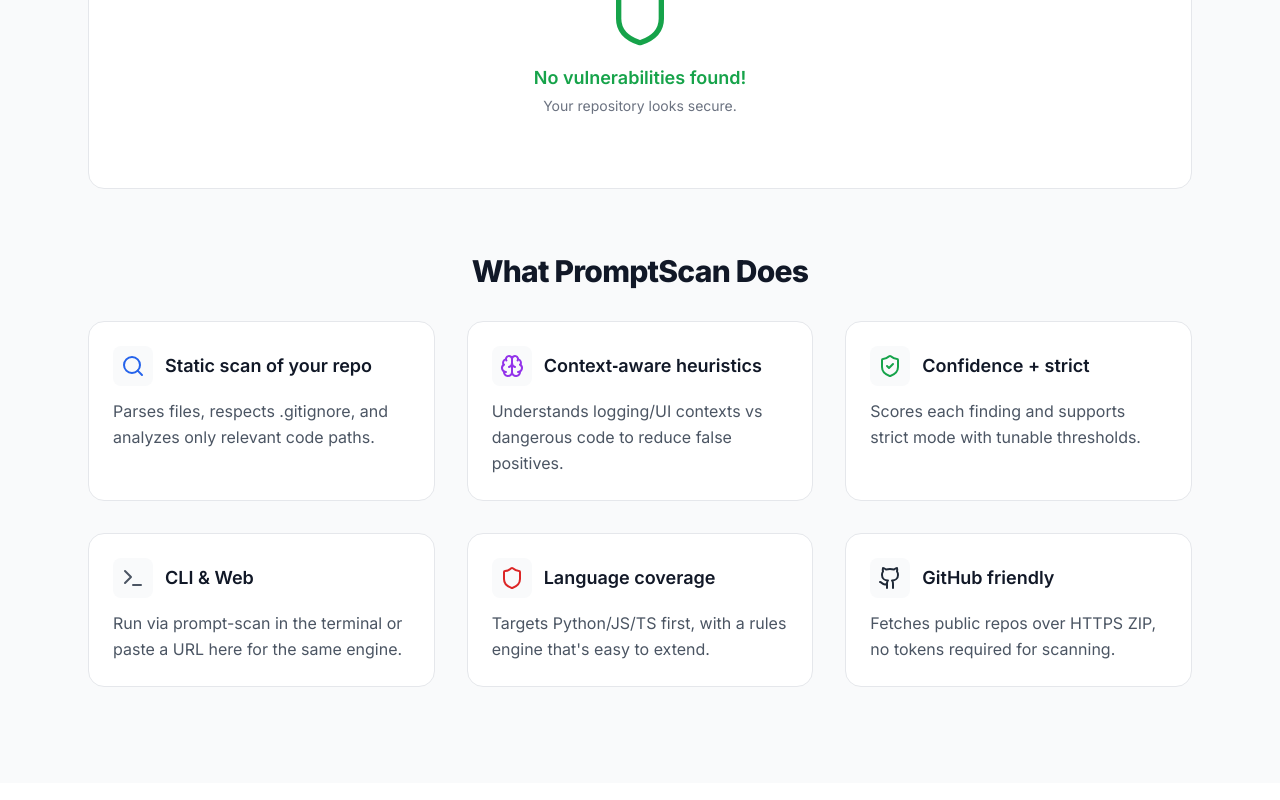
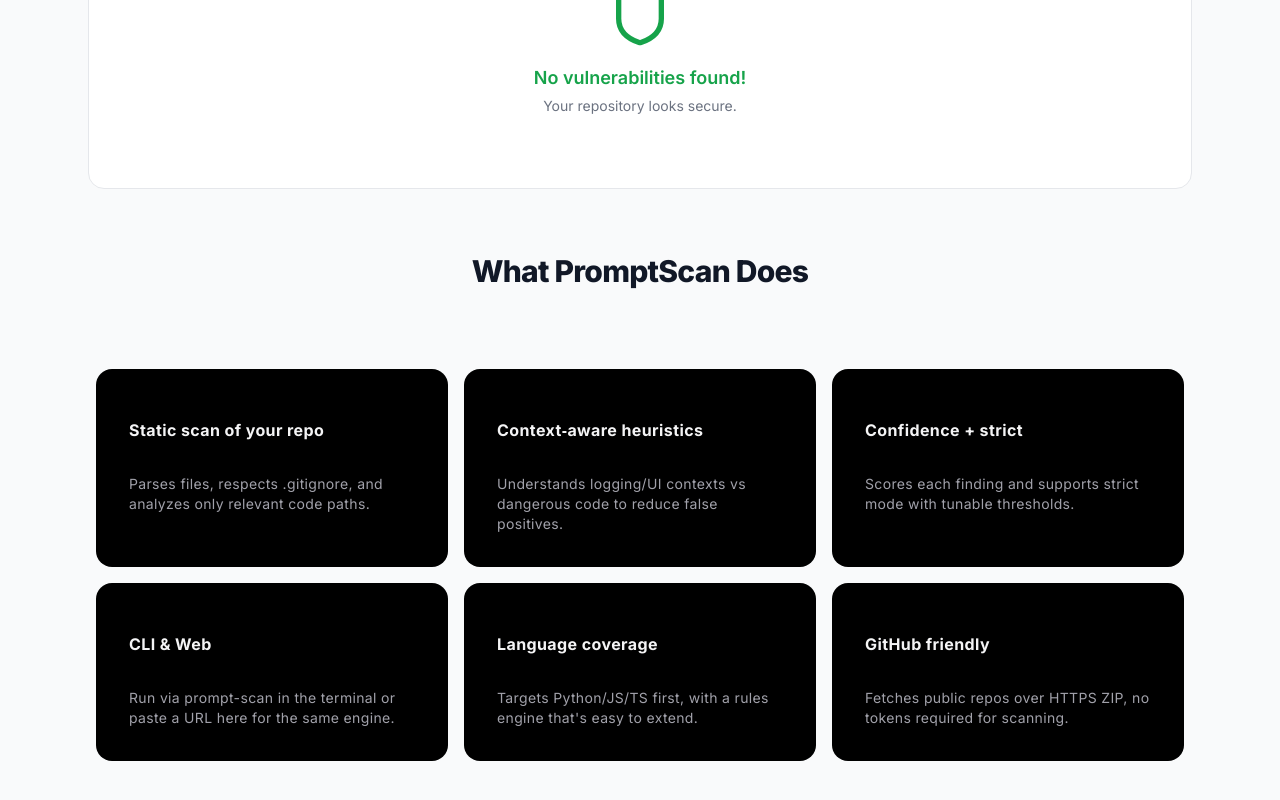
Before and after one commit to shreyjain11/prompt-injection-scanner, a Next.js app: page / in a window 1280 px wide. Shown: the part 1546-2346 px from the top of the page. Built offline with nearby package versions, Linux system fonts and the light colour scheme.

Commit message:
feat: remove all hover lift effects and add smooth HoverEffect cards for professional look

```diff
--- a/app/page.tsx
+++ b/app/page.tsx
@@ -5,6 +5,7 @@ import { Button } from '@/components/ui/button';
 import { Input } from '@/components/ui/input';
 import { Shield, Github, Search, Brain, ShieldCheck, Terminal, BarChart3, AlertTriangle, CheckCircle, Clock, Activity, Folder, AlertCircle, XCircle, Minus } from 'lucide-react';
 import { AuroraBackground } from '@/components/ui/aurora-background';
+import { HoverEffect } from '@/components/ui/card-hover-effect';
 
 type Finding = {
   severity?: string;
@@ -269,7 +270,7 @@ export default function HomePage() {
 
                       <div className="grid gap-4">
                         {items.map((it, i) => (
-                          <div key={i} className="border border-gray-200 rounded-xl p-4 hover:shadow-md transition-shadow bg-gray-50">
+                          <div key={i} className="border border-gray-200 dark:border-gray-600 rounded-xl p-4 bg-gray-50 dark:bg-gray-700">
                             <div className="flex items-start justify-between gap-4">
                               <div className="flex-1 min-w-0">
                                 <div className="flex items-center gap-2 mb-2">
@@ -282,8 +283,8 @@ export default function HomePage() {
                                     </span>
                                   )}
                                 </div>
-                                <p className="text-sm text-gray-800 leading-relaxed">{it.message}</p>
-                                <div className="flex items-center gap-1 text-xs text-gray-500 mt-2 font-mono truncate" title={it.file}>
+                                <p className="text-sm text-gray-800 dark:text-gray-200 leading-relaxed">{it.message}</p>
+                                <div className="flex items-center gap-1 text-xs text-gray-500 dark:text-gray-400 mt-2 font-mono truncate" title={it.file}>
                                   <Folder className="w-3 h-3 flex-shrink-0" />
                                   <span className="truncate">{it.file}</span>
                                 </div>
@@ -301,17 +302,43 @@ export default function HomePage() {
         </div>
       </section>
 
-      {/* What it does - info cards */}
+      {/* What it does - hover effect cards */}
       <section className="mx-auto max-w-6xl px-6 pb-24">
         <h2 className="text-3xl font-extrabold tracking-tight mb-8 text-center text-gray-900 dark:text-white">What PromptScan Does</h2>
-        <div className="grid grid-cols-1 md:grid-cols-3 gap-8">
-          <InfoCard icon={<Search className="w-6 h-6 text-blue-600"/>} title="Static scan of your repo" desc="Parses files, respects .gitignore, and analyzes only relevant code paths."/>
-          <InfoCard icon={<Brain className="w-6 h-6 text-purple-600"/>} title="Context‑aware heuristics" desc="Understands logging/UI contexts vs dangerous code to reduce false positives."/>
-          <InfoCard icon={<ShieldCheck className="w-6 h-6 text-green-600"/>} title="Confidence + strict" desc="Scores each finding and supports strict mode with tunable thresholds."/>
-          <InfoCard icon={<Terminal className="w-6 h-6 text-gray-600"/>} title="CLI & Web" desc="Run via prompt-scan in the terminal or paste a URL here for the same engine."/>
-          <InfoCard icon={<Shield className="w-6 h-6 text-red-600"/>} title="Language coverage" desc="Targets Python/JS/TS first, with a rules engine that's easy to extend."/>
-          <InfoCard icon={<Github className="w-6 h-6 text-gray-800"/>} title="GitHub friendly" desc="Fetches public repos over HTTPS ZIP, no tokens required for scanning."/>
-        </div>
+        <HoverEffect
+          items={[
+            {
+              title: "Static scan of your repo",
+              description: "Parses files, respects .gitignore, and analyzes only relevant code paths.",
+              link: "#"
+            },
+            {
+              title: "Context‑aware heuristics",
+              description: "Understands logging/UI contexts vs dangerous code to reduce false positives.",
+              link: "#"
+            },
+            {
+              title: "Confidence + strict",
+              description: "Scores each finding and supports strict mode with tunable thresholds.",
+              link: "#"
+            },
+            {
+              title: "CLI & Web",
+              description: "Run via prompt-scan in the terminal or paste a URL here for the same engine.",
+              link: "#"
+            },
+            {
+              title: "Language coverage",
+              description: "Targets Python/JS/TS first, with a rules engine that's easy to extend.",
+              link: "#"
+            },
+            {
+              title: "GitHub friendly",
+              description: "Fetches public repos over HTTPS ZIP, no tokens required for scanning.",
+              link: "#"
+            }
+          ]}
+        />
       </section>
     </main>
     </div>
@@ -320,7 +347,7 @@ export default function HomePage() {
 
 function StatCard({ icon, label, value, subtitle }: { icon: React.ReactNode; label: string; value: string; subtitle: string }) {
   return (
-    <div className="border border-gray-200 dark:border-gray-600 bg-gray-50 dark:bg-gray-700 p-4 text-center rounded-xl hover:shadow-md transition-shadow">
+    <div className="border border-gray-200 dark:border-gray-600 bg-gray-50 dark:bg-gray-700 p-4 text-center rounded-xl">
       <div className="flex justify-center mb-3">{icon}</div>
       <div className="text-xs uppercase font-semibold text-gray-600 dark:text-gray-300 mb-1">{label}</div>
       <div className="text-2xl font-extrabold text-gray-900 dark:text-white">{value}</div>
@@ -328,17 +355,3 @@ function StatCard({ icon, label, value, subtitle }: { icon: React.ReactNode; lab
     </div>
   );
 }
-
-function InfoCard({ icon, title, desc }: { icon: React.ReactNode; title: string; desc: string }) {
-  return (
-    <div className="border border-gray-200 dark:border-gray-700 bg-white dark:bg-gray-800 p-6 rounded-2xl hover:shadow-lg transition-all duration-300 hover:-translate-y-1 group">
-      <div className="flex items-center gap-3 font-semibold text-gray-900 dark:text-white mb-3">
-        <div className="p-2 bg-gray-50 dark:bg-gray-700 rounded-lg group-hover:scale-110 transition-transform">
-          {icon}
-        </div>
-        <span className="text-lg">{title}</span>
-      </div>
-      <p className="text-gray-600 dark:text-gray-300 leading-relaxed">{desc}</p>
-    </div>
-  );
-}
--- /dev/null
+++ b/components/ui/card-hover-effect.tsx
@@ -0,0 +1,111 @@
+import { cn } from "@/lib/utils";
+import { AnimatePresence, motion } from "motion/react";
+
+import { useState } from "react";
+
+export const HoverEffect = ({
+  items,
+  className,
+}: {
+  items: {
+    title: string;
+    description: string;
+    link: string;
+  }[];
+  className?: string;
+}) => {
+  let [hoveredIndex, setHoveredIndex] = useState<number | null>(null);
+
+  return (
+    <div
+      className={cn(
+        "grid grid-cols-1 md:grid-cols-2  lg:grid-cols-3  py-10",
+        className
+      )}
+    >
+      {items.map((item, idx) => (
+        <a
+          href={item?.link}
+          key={item?.link}
+          className="relative group  block p-2 h-full w-full"
+          onMouseEnter={() => setHoveredIndex(idx)}
+          onMouseLeave={() => setHoveredIndex(null)}
+        >
+          <AnimatePresence>
+            {hoveredIndex === idx && (
+              <motion.span
+                className="absolute inset-0 h-full w-full bg-neutral-200 dark:bg-slate-800/[0.8] block  rounded-3xl"
+                layoutId="hoverBackground"
+                initial={{ opacity: 0 }}
+                animate={{
+                  opacity: 1,
+                  transition: { duration: 0.15 },
+                }}
+                exit={{
+                  opacity: 0,
+                  transition: { duration: 0.15, delay: 0.2 },
+                }}
+              />
+            )}
+          </AnimatePresence>
+          <Card>
+            <CardTitle>{item.title}</CardTitle>
+            <CardDescription>{item.description}</CardDescription>
+          </Card>
+        </a>
+      ))}
+    </div>
+  );
+};
+
+export const Card = ({
+  className,
+  children,
+}: {
+  className?: string;
+  children: React.ReactNode;
+}) => {
+  return (
+    <div
+      className={cn(
+        "rounded-2xl h-full w-full p-4 overflow-hidden bg-black border border-transparent dark:border-white/[0.2] group-hover:border-slate-700 relative z-20",
+        className
+      )}
+    >
+      <div className="relative z-50">
+        <div className="p-4">{children}</div>
+      </div>
+    </div>
+  );
+};
+export const CardTitle = ({
+  className,
+  children,
+}: {
+  className?: string;
+  children: React.ReactNode;
+}) => {
+  return (
+    <h4 className={cn("text-zinc-100 font-bold tracking-wide mt-4", className)}>
+      {children}
+    </h4>
+  );
+};
+export const CardDescription = ({
+  className,
+  children,
+}: {
+  className?: string;
+  children: React.ReactNode;
+}) => {
+  return (
+    <p
+      className={cn(
+        "mt-8 text-zinc-400 tracking-wide leading-relaxed text-sm",
+        className
+      )}
+    >
+      {children}
+    </p>
+  );
+};
```
